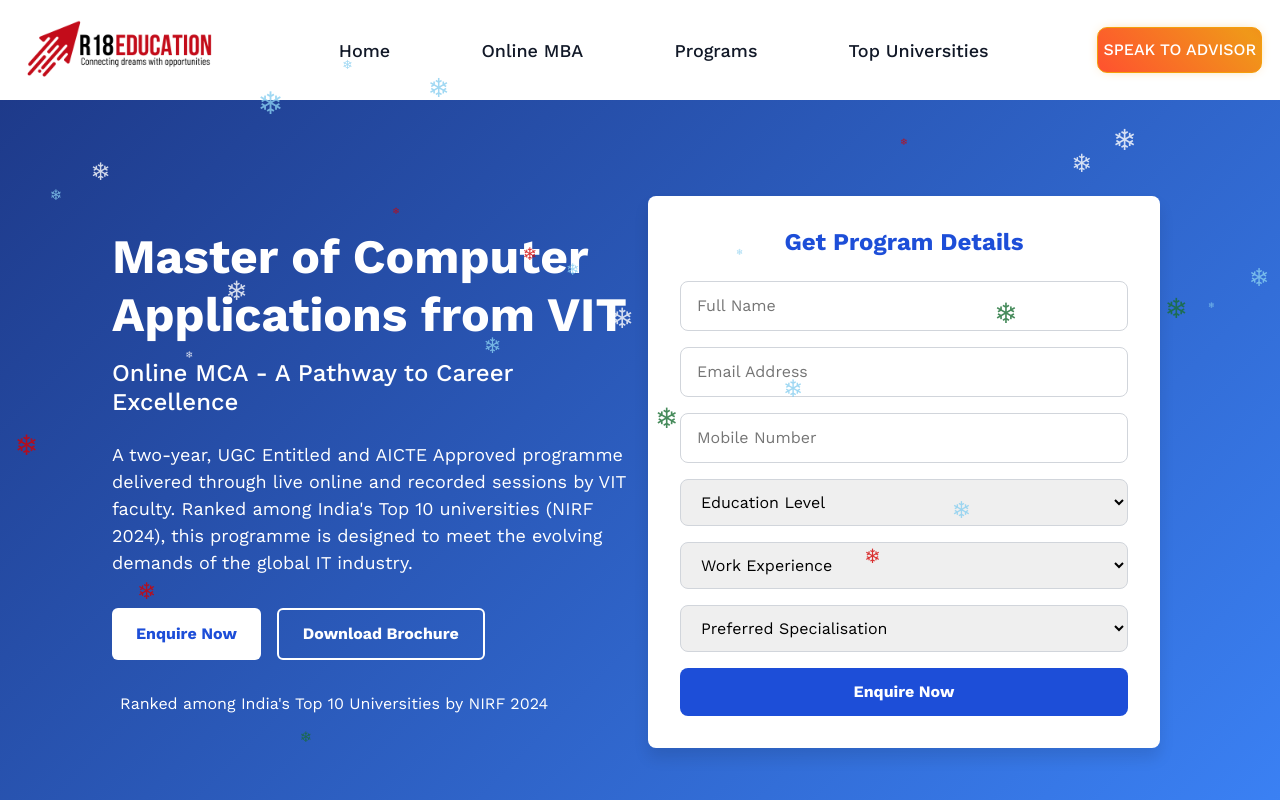
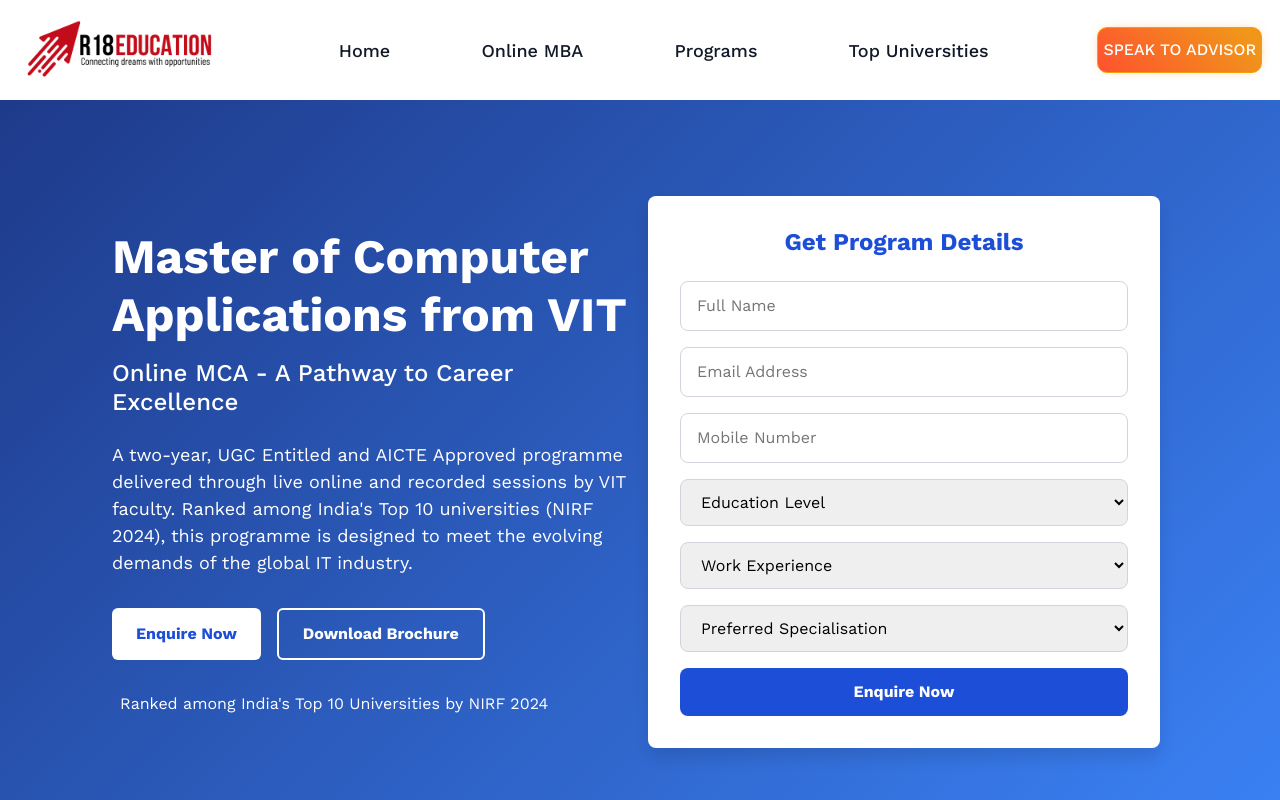
Before and after one commit to PrajwalHS2609/Online-MBA, a Next.js app: page /lp-online-mba in a window 1280 px wide. Shown: the top 800 px of the page. Built offline with nearby package versions, Linux system fonts and the light colour scheme; grey boxes are pictures that could not be loaded.

Commit message:
christmas removed

```diff
--- a/src/app/layout.tsx
+++ b/src/app/layout.tsx
@@ -5,8 +5,6 @@
 import "bootstrap/dist/css/bootstrap.min.css";
 import Footer from "./../components/Footer/Footer";
 import PopupForm from "./../components/PopupForm/PopupForm";
-import SnowFall from './../components/Christmas/SnowFall/SnowFall';
-import SantaClause from './../components/Christmas/SantaClause/SantaClause';
 export default function RootLayout({
   children,
 }: Readonly<{
@@ -31,8 +29,6 @@
           flexDirection: "column",
         }}
       >
-        <SnowFall/>
-        <SantaClause/>
         <Navbar />
         {children}
         <PopupForm />
--- a/src/components/Styles.css
+++ b/src/components/Styles.css
@@ -576,7 +576,7 @@
 
 .faq-title {
   font-size: 2rem;
-  font-weight: 700;
+  font-weight: 500;
   text-align: center;
   margin-bottom: 2rem;
   color: var(--accentColor1);
```
